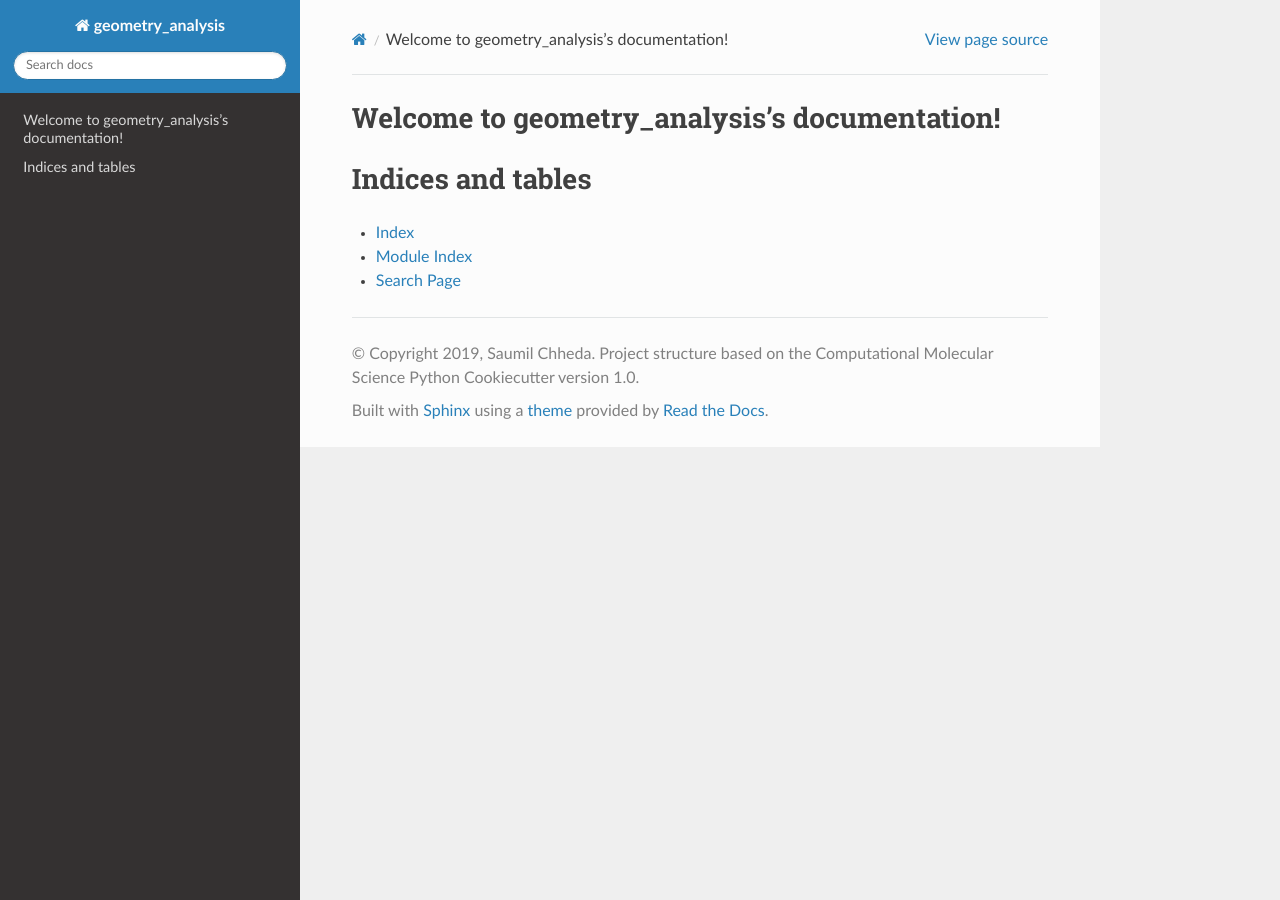
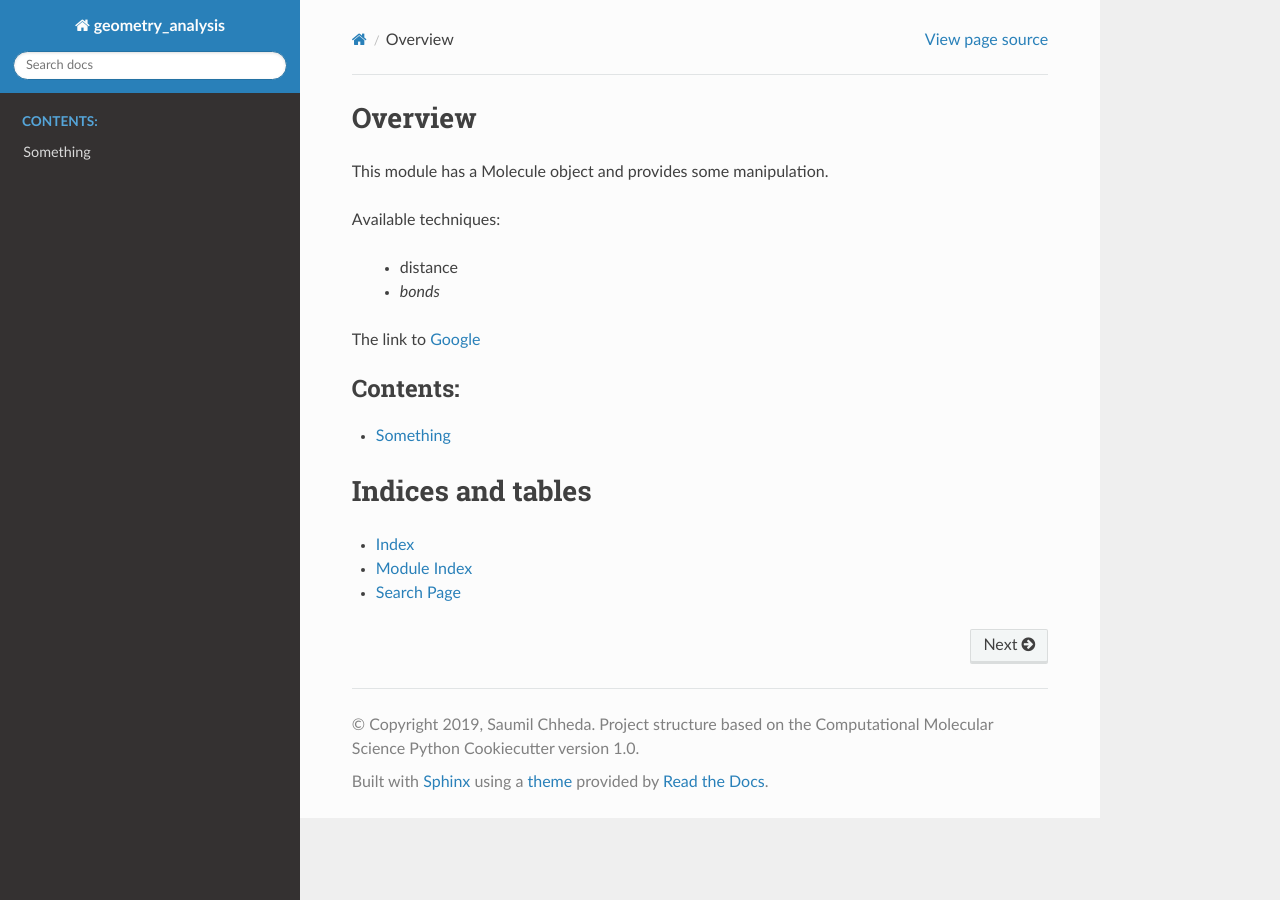
Before and after one commit to SaumilChheda/MolSSI-Summer-School-Day-4, a Sphinx documentation site: the page built from docs/index.rst, in a window 1280 px wide. Built offline with Sphinx 7.4.7 and the Read the Docs theme 2.0.0, drawn with Linux system fonts in a browser that asks for light colours.

Commit message:
Added some text to index.rst and created a file for a new page

```diff
--- a/docs/index.rst
+++ b/docs/index.rst
@@ -3,12 +3,24 @@
    You can adapt this file completely to your liking, but it should at least
    contain the root `toctree` directive.
 
-Welcome to geometry_analysis's documentation!
+Overview
 =========================================================
+
+This module has a Molecule object and provides some manipulation.
+
+Available techniques:
+
+ - distance
+ - *bonds*
+
+
+The link to `Google <https://www.google.com>`_
 
 .. toctree::
    :maxdepth: 2
    :caption: Contents:
+
+   page2
 
 
 
--- /dev/null
+++ b/docs/page2.rst
@@ -0,0 +1,4 @@
+Something
+=========
+
+This page is for something.
```
